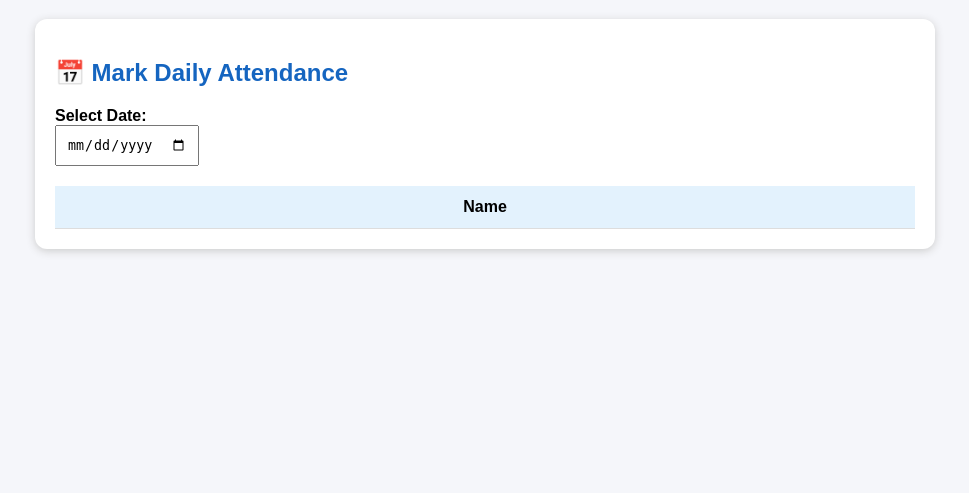
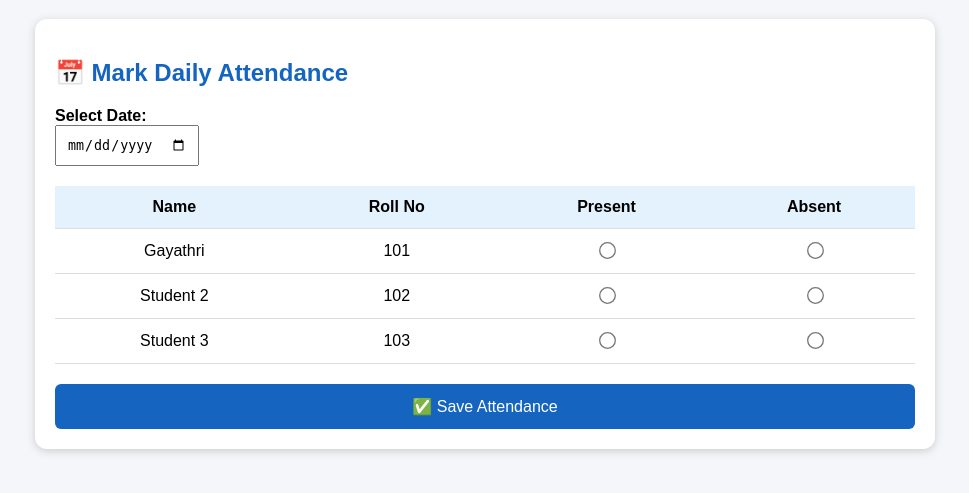
Before and after one commit to asanm104anm10410422213011/AI-Student-Attendance-Management, a Flask app: page / in a window 1280 px wide. Shown: the part 171-664 px from the top of the page, without its empty margins (155-1124 px from the left). Run offline with Flask 3, Linux system fonts and the light colour scheme; lists and menus that the app fills with data are empty.

Commit message:
Update index.html

```diff
--- a/templates/index.html
+++ b/templates/index.html
@@ -2,7 +2,6 @@
 <html>
 <head>
     <title>AI Student Attendance</title>
-
     <style>
         body {
             font-family: Arial, sans-serif;
@@ -68,13 +67,6 @@
             border-radius: 6px;
             font-size: 16px;
         }
-
-        @media (max-width: 600px) {
-            th, td {
-                padding: 8px;
-                font-size: 14px;
-            }
-        }
     </style>
 </head>
 
@@ -94,11 +86,46 @@
         <form method="POST">
 
             <label><strong>Select Date:</strong></label><br>
-
             <input type="date" name="date" required>
 
             <table>
 
                 <tr>
                     <th>Name</th>
-                    <th
+                    <th>Roll No</th>
+                    <th>Present</th>
+                    <th>Absent</th>
+                </tr>
+
+                {% for student in students %}
+                <tr>
+                    <td>{{ student.name }}</td>
+                    <td>{{ student.roll_no }}</td>
+
+                    <td>
+                        <input type="radio"
+                               name="{{ student.roll_no }}"
+                               value="Present"
+                               required>
+                    </td>
+
+                    <td>
+                        <input type="radio"
+                               name="{{ student.roll_no }}"
+                               value="Absent">
+                    </td>
+                </tr>
+                {% endfor %}
+
+            </table>
+
+            <button type="submit">✅ Save Attendance</button>
+
+        </form>
+
+    </div>
+
+</div>
+
+</body>
+</html>
```
